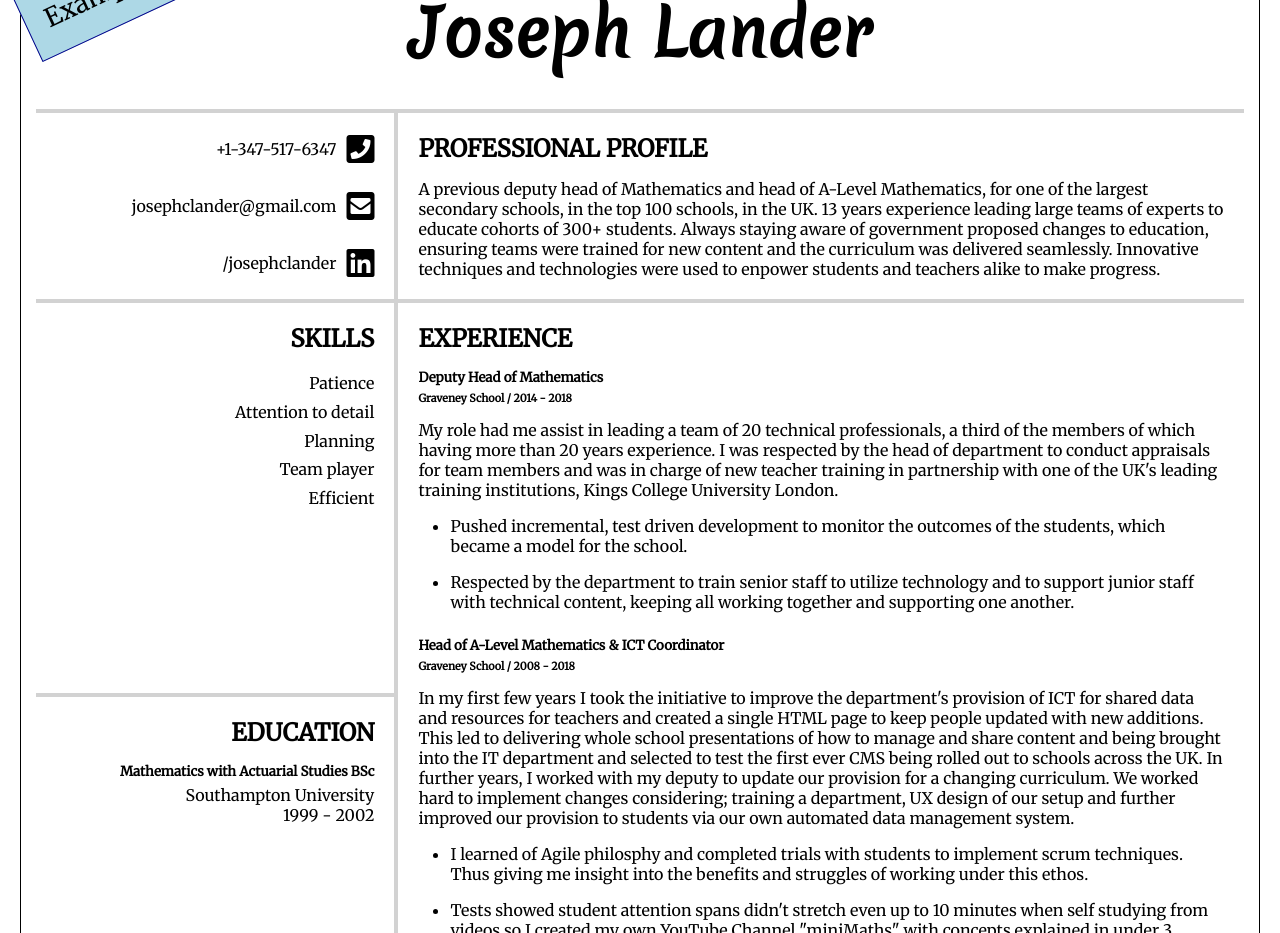
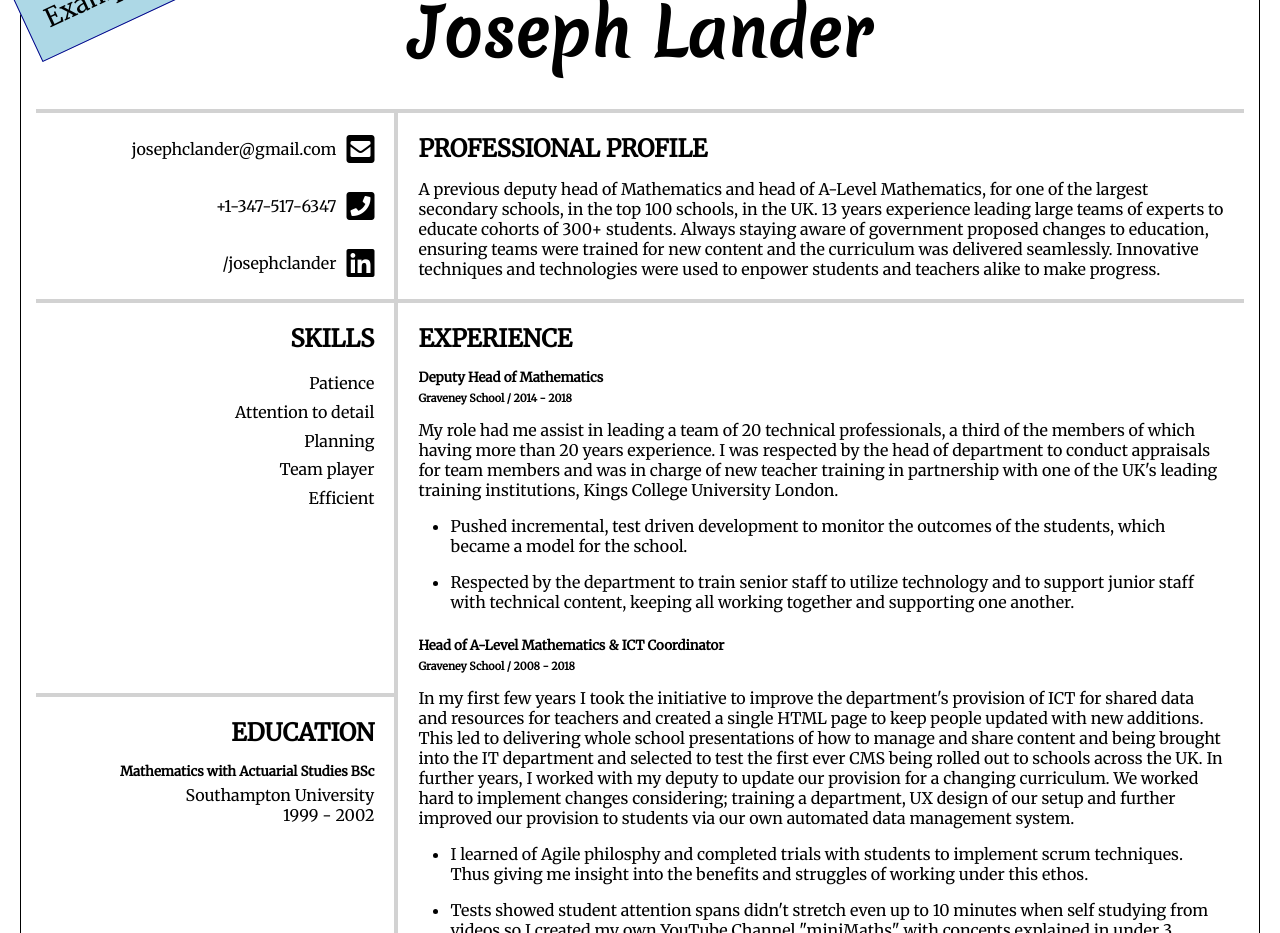
Before and after one commit to josephclander/cvCreator, a React (Create React App) app: page / in a window 1280 px wide. Shown: the part 880-1813 px from the top of the page. Built offline with nearby package versions, Linux system fonts and the light colour scheme.

Commit message:
phone and email put in same order in preview to match input order

```diff
--- a/src/Components/Preview.js
+++ b/src/Components/Preview.js
@@ -8,12 +8,12 @@ class Preview extends Component {
         <div className="preview__header border">{this.props.data.fullName}</div>
         <div className="info">
           <div class="info__value">
+            <p className="email">josephclander@gmail.com</p>
+            <i class="fas fa-envelope-square" />
+          </div>
+          <div class="info__value">
             <p className="phone">+1-347-517-6347</p>
             <i class="fas fa-phone-square" />
-          </div>
-          <div class="info__value">
-            <p className="email">josephclander@gmail.com</p>
-            <i class="fas fa-envelope-square" />
           </div>
           <div class="info__value">
             <p className="linkedin">/josephclander</p>
```
